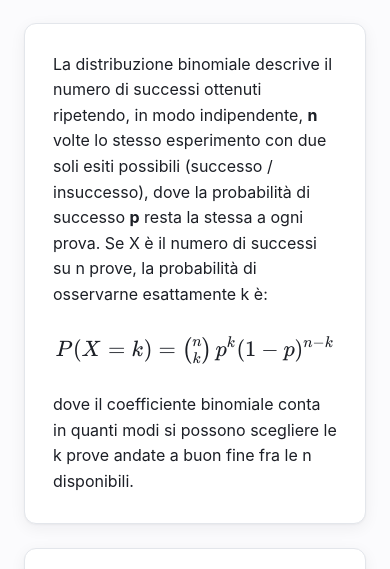
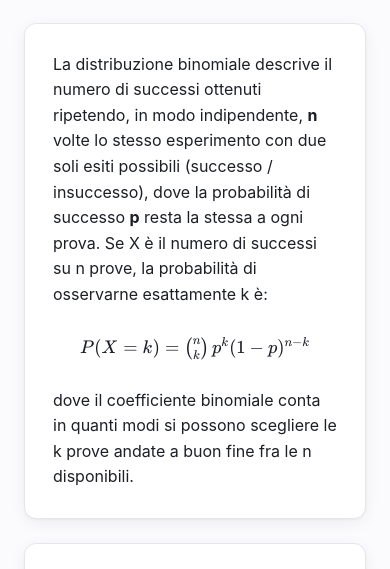
Before and after one commit to alessandroravelli/simulazioni-fisica-matematica, a plain HTML site: page public/esperimenti/statistica/binomiale/index.html in a window 390 px wide. Shown: the part 209-778 px from the top of the page. Drawn offline with Linux system fonts and the light colour scheme.

Commit message:
Formula: niente a capo, resta su una riga (scroll orizzontale se necessario su schermi stretti)

```diff
--- a/public/assets/css/style.css
+++ b/public/assets/css/style.css
@@ -235,9 +235,15 @@ a { color: var(--accent); }
 
 .formula {
   overflow-x: auto;
+  overflow-y: hidden;
   text-align: center;
   padding: 0.75rem 0;
   font-size: 1.15rem;
+  white-space: nowrap;
+}
+
+@media (max-width: 40rem) {
+  .formula { font-size: 0.95rem; }
 }
 
 .form-parametri {
```
